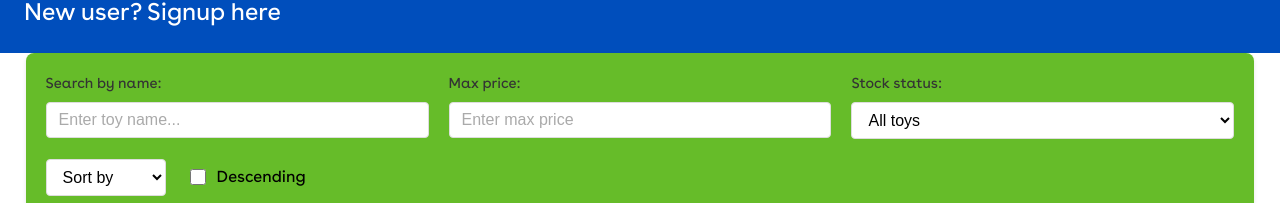
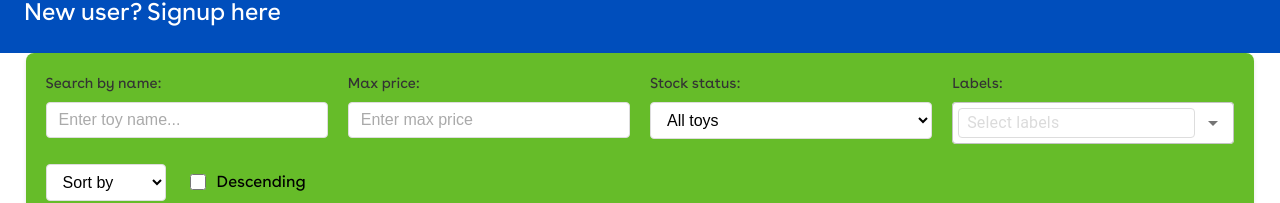
Before and after one commit to alonWohl/mr-toy-frontend, a React (Vite) app: page /toy in a window 1280 px wide. Shown: the part 127-330 px from the top of the page. Built offline with nearby package versions, Linux system fonts and the light colour scheme; no server answers.

Commit message:
Add multi select to filter

```diff
--- a/src/assets/style/cmps/toy-filter.css
+++ b/src/assets/style/cmps/toy-filter.css
@@ -106,6 +106,23 @@
 	user-select: none;
 }
 
+.filter-item .MuiAutocomplete-root {
+	width: 100%;
+}
+
+.filter-item .MuiOutlinedInput-root {
+	background-color: white;
+}
+
+.filter-item .MuiOutlinedInput-root.Mui-focused .MuiOutlinedInput-notchedOutline {
+	border-color: #4a90e2;
+}
+
+.filter-item .MuiAutocomplete-root .MuiOutlinedInput-root {
+	min-height: 38px;
+	padding: 0 9px;
+}
+
 /* Responsive */
 @media (max-width: 480px) {
 	.sort-controls {
--- a/src/cmps/ToyFilter.jsx
+++ b/src/cmps/ToyFilter.jsx
@@ -1,5 +1,8 @@
 import { useEffect, useRef, useState } from 'react'
 import { utilService } from '../services/util.service.js'
+import { toyService } from '../services/toy.service.js'
+import Autocomplete from '@mui/material/Autocomplete'
+import TextField from '@mui/material/TextField'
 
 export function ToyFilter({ filterBy, onSetFilter, children }) {
 	const [filterByToEdit, setFilterByToEdit] = useState({ ...filterBy })
@@ -13,6 +16,13 @@ export function ToyFilter({ filterBy, onSetFilter, children }) {
 		let { value, name: field, type } = target
 		value = type === 'number' ? +value : value
 		setFilterByToEdit(prevFilter => ({ ...prevFilter, [field]: value }))
+	}
+
+	function handleLabelsChange(event, newLabels) {
+		setFilterByToEdit(prevFilter => ({
+			...prevFilter,
+			labels: newLabels
+		}))
 	}
 
 	return (
@@ -37,6 +47,19 @@ export function ToyFilter({ filterBy, onSetFilter, children }) {
 							<option value="false">Out of stock</option>
 						</select>
 					</div>
+
+					<div className="filter-item">
+						<label>Labels:</label>
+						<Autocomplete
+							multiple
+							id="labels"
+							options={toyService.labels}
+							value={filterByToEdit.labels || []}
+							onChange={handleLabelsChange}
+							renderInput={params => <TextField {...params} variant="outlined" placeholder="Select labels" size="small" />}
+							size="small"
+						/>
+					</div>
 				</div>
 
 				{children}
```
Also changed, not shown: src/cmps/MultiSelectLabels.jsx (deleted, +0 -26 lines).
